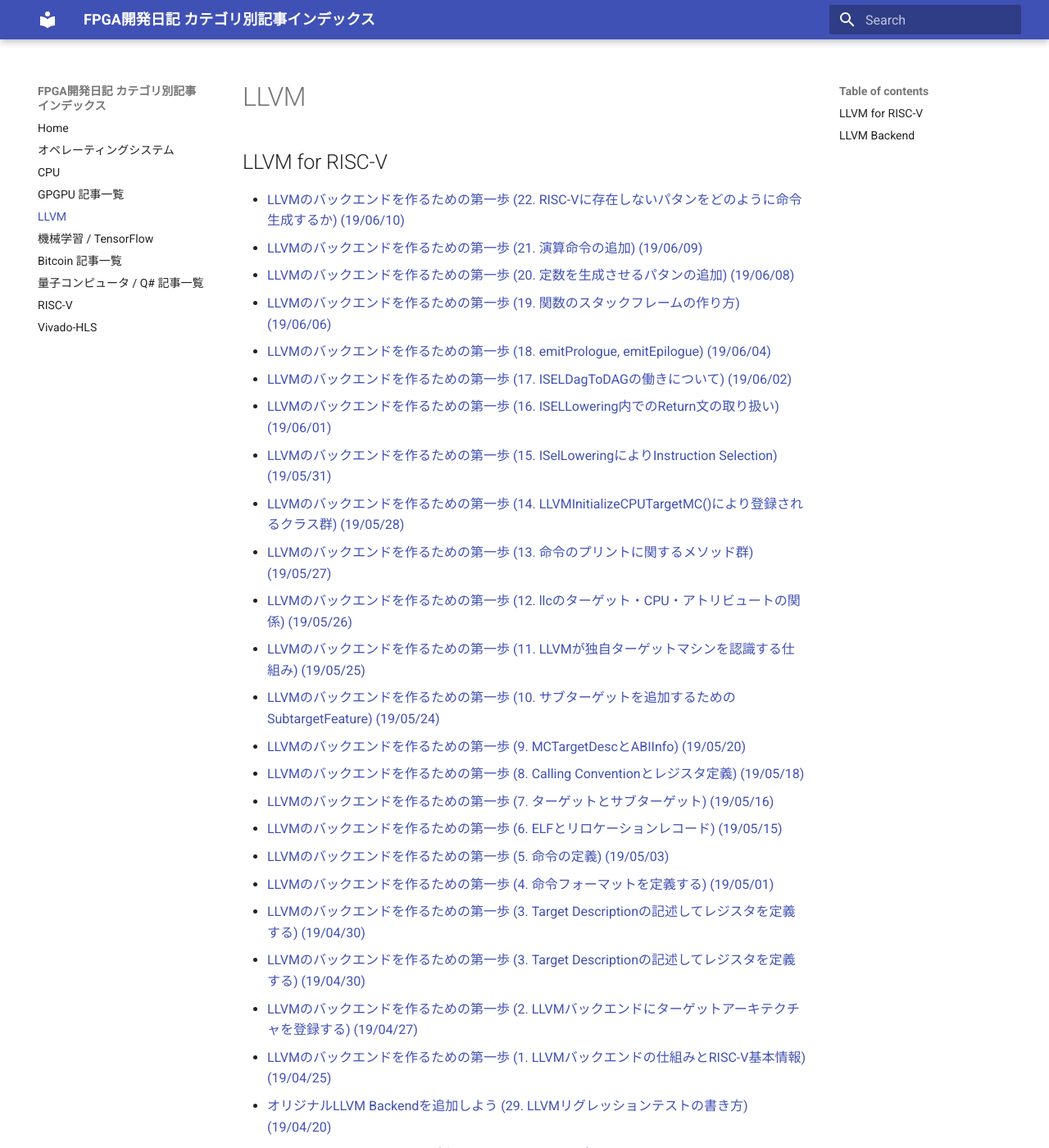
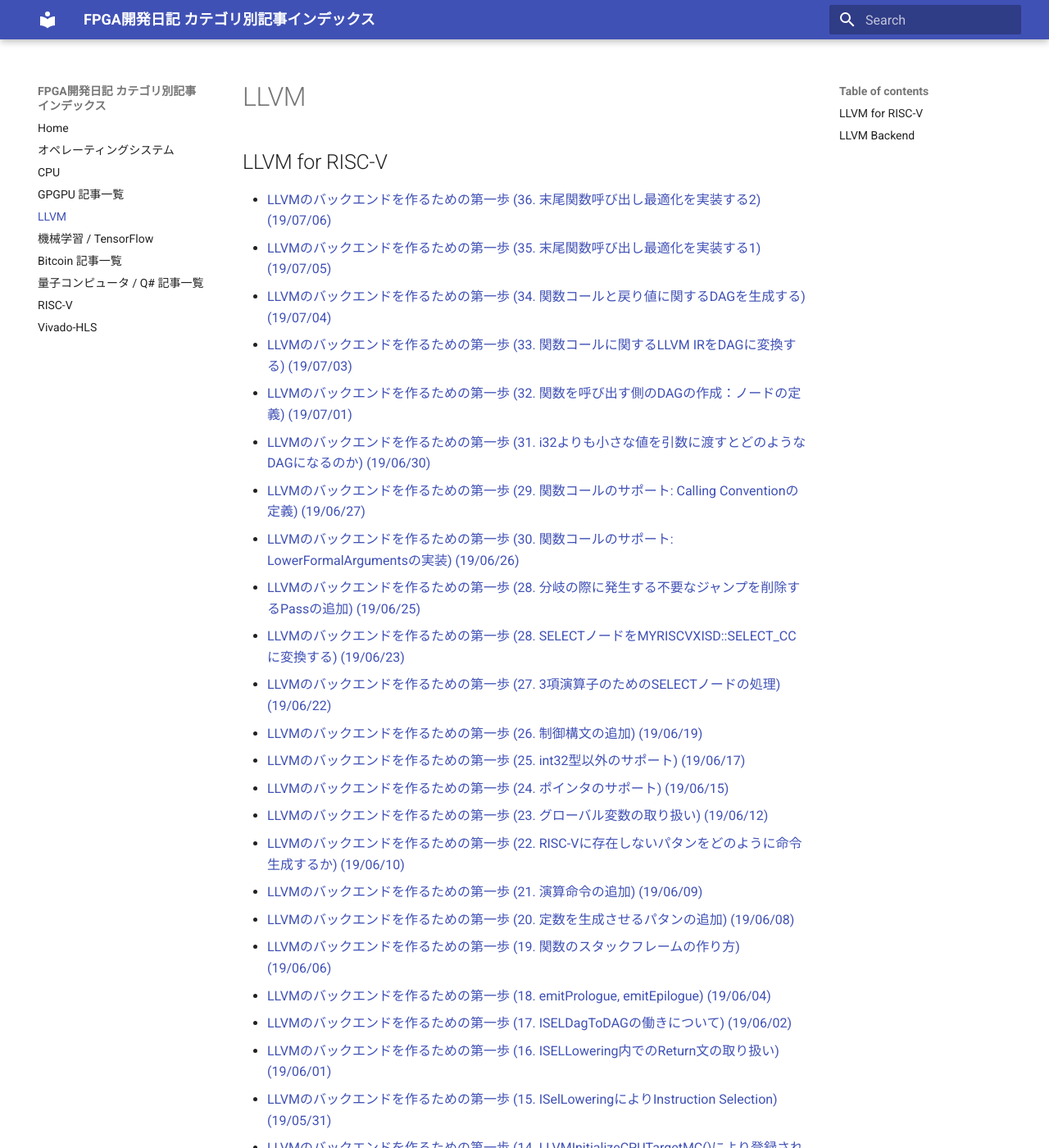
Before and after one commit to i4kimura/github_pages, an MkDocs documentation site: the page built from docs/llvm.md, in a window 1280 px wide and 1400 px high. Shown: the whole window at 82% size. Built offline with MkDocs 1.6.1 and Material for MkDocs 9.7.7, drawn with Linux system fonts in a browser that asks for light colours.

Commit message:
Func: 2019/06 entries

```diff
--- a/docs/llvm.md
+++ b/docs/llvm.md
@@ -2,6 +2,21 @@
 
 ## LLVM for RISC-V
 
+- [LLVMのバックエンドを作るための第一歩 (36. 末尾関数呼び出し最適化を実装する2) (19/07/06)](http://msyksphinz.hatenablog.com/entry/2019/07/06/180000)
+- [LLVMのバックエンドを作るための第一歩 (35. 末尾関数呼び出し最適化を実装する1) (19/07/05)](http://msyksphinz.hatenablog.com/entry/2019/07/05/040000)
+- [LLVMのバックエンドを作るための第一歩 (34. 関数コールと戻り値に関するDAGを生成する) (19/07/04)](http://msyksphinz.hatenablog.com/entry/2019/07/04/040000)
+- [LLVMのバックエンドを作るための第一歩 (33. 関数コールに関するLLVM IRをDAGに変換する) (19/07/03)](http://msyksphinz.hatenablog.com/entry/2019/07/03/040000)
+- [LLVMのバックエンドを作るための第一歩 (32. 関数を呼び出す側のDAGの作成：ノードの定義) (19/07/01)](http://msyksphinz.hatenablog.com/entry/2019/07/01/040000)
+- [LLVMのバックエンドを作るための第一歩 (31. i32よりも小さな値を引数に渡すとどのようなDAGになるのか) (19/06/30)](http://msyksphinz.hatenablog.com/entry/2019/06/30/040000)
+- [LLVMのバックエンドを作るための第一歩 (29. 関数コールのサポート: Calling Conventionの定義) (19/06/27)](http://msyksphinz.hatenablog.com/entry/2019/06/27/050000)
+- [LLVMのバックエンドを作るための第一歩 (30. 関数コールのサポート: LowerFormalArgumentsの実装) (19/06/26)](http://msyksphinz.hatenablog.com/entry/2019/06/26/080000)
+- [LLVMのバックエンドを作るための第一歩 (28. 分岐の際に発生する不要なジャンプを削除するPassの追加) (19/06/25)](http://msyksphinz.hatenablog.com/entry/2019/06/25/080000)
+- [LLVMのバックエンドを作るための第一歩 (28. SELECTノードをMYRISCVXISD::SELECT_CCに変換する) (19/06/23)](http://msyksphinz.hatenablog.com/entry/2019/06/23/040000)
+- [LLVMのバックエンドを作るための第一歩 (27. 3項演算子のためのSELECTノードの処理) (19/06/22)](http://msyksphinz.hatenablog.com/entry/2019/06/22/080000)
+- [LLVMのバックエンドを作るための第一歩 (26. 制御構文の追加) (19/06/19)](http://msyksphinz.hatenablog.com/entry/2019/06/19/040000)
+- [LLVMのバックエンドを作るための第一歩 (25. int32型以外のサポート) (19/06/17)](http://msyksphinz.hatenablog.com/entry/2019/06/17/040000)
+- [LLVMのバックエンドを作るための第一歩 (24. ポインタのサポート) (19/06/15)](http://msyksphinz.hatenablog.com/entry/2019/06/15/000000)
+- [LLVMのバックエンドを作るための第一歩 (23. グローバル変数の取り扱い) (19/06/12)](http://msyksphinz.hatenablog.com/entry/2019/06/12/040000)
 - [LLVMのバックエンドを作るための第一歩 (22. RISC-Vに存在しないパタンをどのように命令生成するか) (19/06/10)](http://msyksphinz.hatenablog.com/entry/2019/06/08/182641)
 - [LLVMのバックエンドを作るための第一歩 (21. 演算命令の追加) (19/06/09)](http://msyksphinz.hatenablog.com/entry/2019/06/08/175417)
 - [LLVMのバックエンドを作るための第一歩 (20. 定数を生成させるパタンの追加) (19/06/08)](http://msyksphinz.hatenablog.com/entry/2019/06/08/040000)
```
Also changed, not shown: docs/cpu.md (+4 -0 lines), docs/riscv.md (+7 -0 lines).
